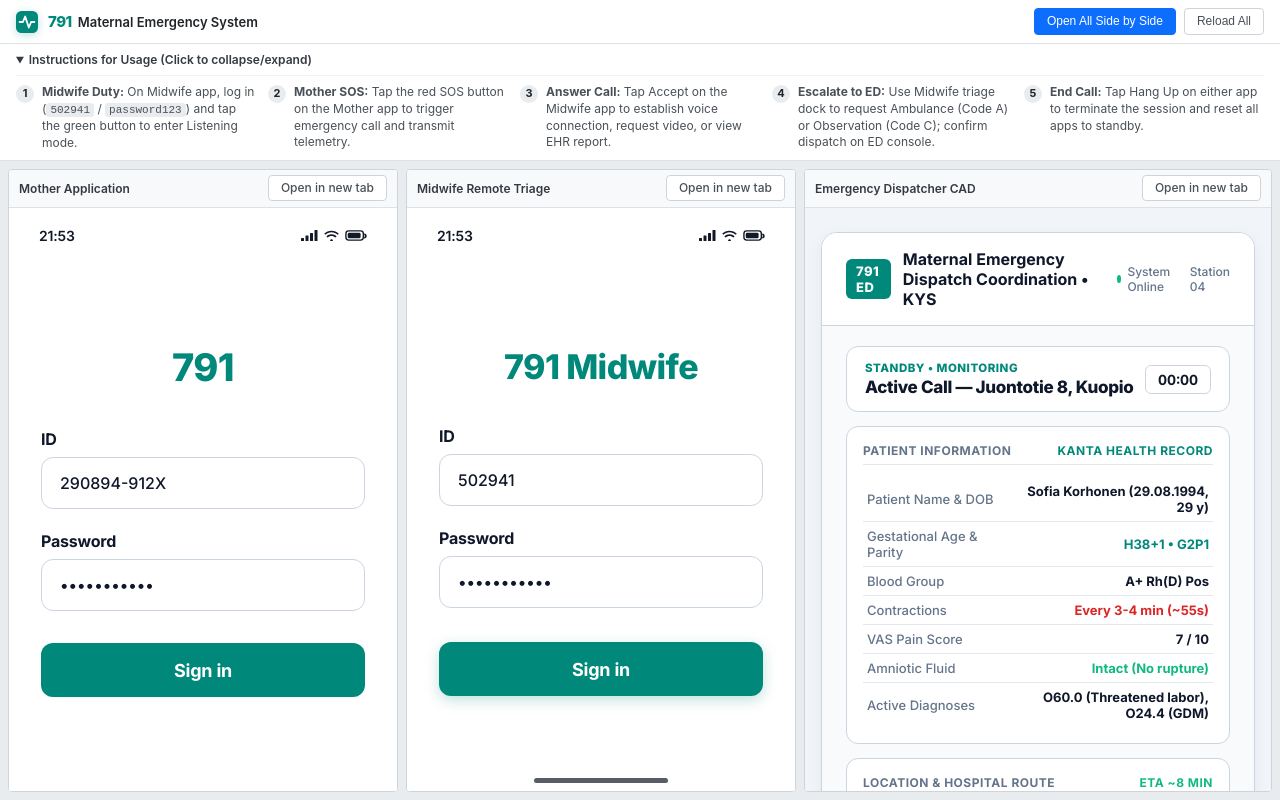
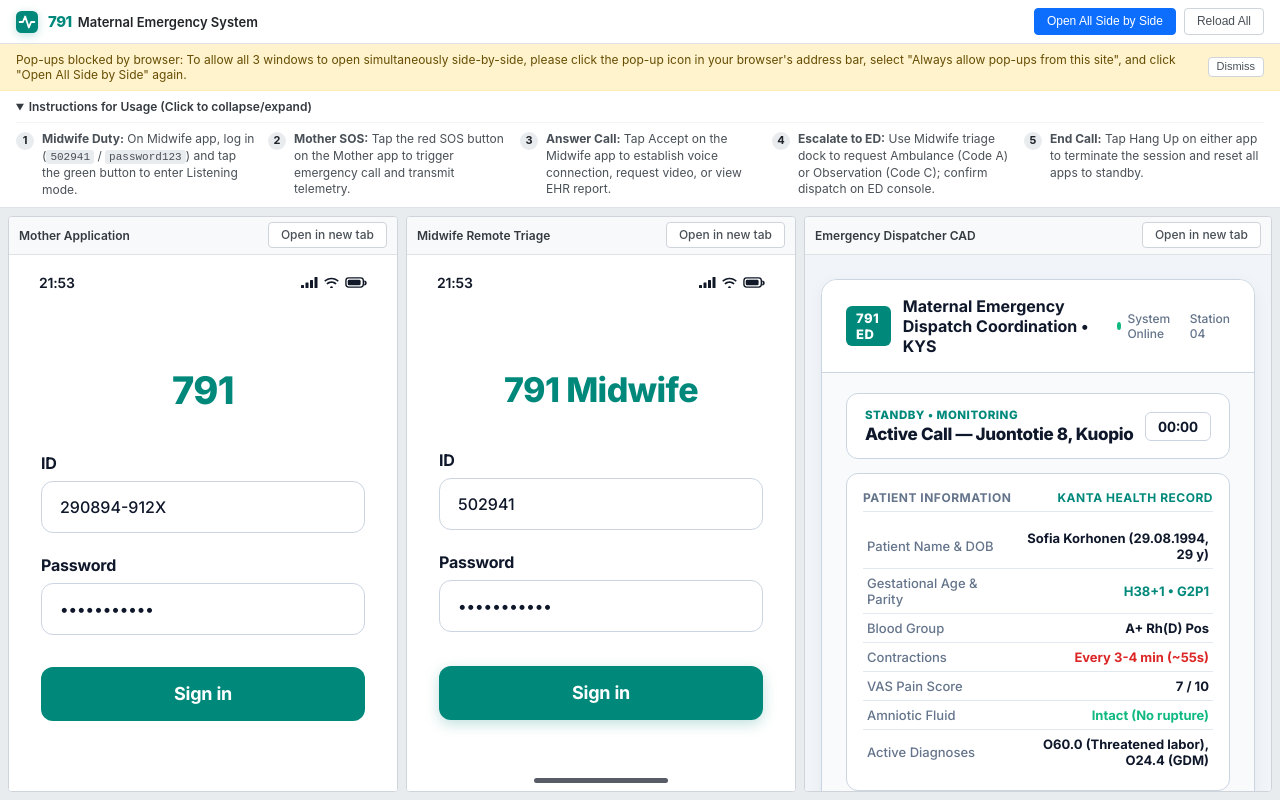
Before and after one commit to MumenOsman/Istekki-Hack, a website: page index.html in a window 1280 px wide. Both pictures are taken after a click on the button "Open All Side by Side". Drawn offline with nearby package versions, Linux system fonts and the light colour scheme.

Commit message:
fix: add popup blocked detection banner and direct html paths

```diff
--- a/css/landing.css
+++ b/css/landing.css
@@ -100,6 +100,24 @@ body {
   color: #ffffff;
 }
 
+/* Pop-up blocker warning banner */
+.popup-banner {
+  display: none;
+  background-color: #fff3cd;
+  color: #664d03;
+  border-bottom: 1px solid #ffecb5;
+  padding: 8px 16px;
+  font-size: 12px;
+  align-items: center;
+  justify-content: space-between;
+  flex-shrink: 0;
+  gap: 12px;
+}
+
+.popup-banner.visible {
+  display: flex;
+}
+
 /* Instructions Section */
 .instructions-wrapper {
   background-color: #ffffff;
--- a/index.html
+++ b/index.html
@@ -25,6 +25,11 @@
       <button id="reloadFramesBtn" class="btn">Reload All</button>
     </div>
   </header>
+
+  <div id="popupBanner" class="popup-banner">
+    <span>Pop-ups blocked by browser: To allow all 3 windows to open simultaneously side-by-side, please click the pop-up icon in your browser's address bar, select "Always allow pop-ups from this site", and click "Open All Side by Side" again.</span>
+    <button id="dismissBannerBtn" class="btn" style="padding: 2px 8px; font-size: 11px;">Dismiss</button>
+  </div>
 
   <section class="instructions-wrapper">
     <details class="instructions-details" open>
@@ -95,9 +100,18 @@
       const features = (left, width) =>
         `left=${left},top=${baseTop},width=${width},height=${availHeight},menubar=no,toolbar=no,location=no,status=no,resizable=yes,scrollbars=yes`;
 
-      window.open('mother.html', 'MotherAppWindow', features(baseLeft, colWidth));
-      window.open('midwife.html', 'MidwifeAppWindow', features(baseLeft + colWidth, colWidth));
-      window.open('ed.html', 'EDConsoleWindow', features(baseLeft + (colWidth * 2), lastColWidth));
+      const win1 = window.open('mother.html', 'MotherAppWindow', features(baseLeft, colWidth));
+      const win2 = window.open('midwife.html', 'MidwifeAppWindow', features(baseLeft + colWidth, colWidth));
+      const win3 = window.open('ed.html', 'EDConsoleWindow', features(baseLeft + (colWidth * 2), lastColWidth));
+
+      if (!win2 || !win3 || win2.closed || typeof win2.closed === 'undefined') {
+        const banner = document.getElementById('popupBanner');
+        if (banner) banner.classList.add('visible');
+      }
+    });
+
+    document.getElementById('dismissBannerBtn')?.addEventListener('click', () => {
+      document.getElementById('popupBanner')?.classList.remove('visible');
     });
 
     document.getElementById('reloadFramesBtn').addEventListener('click', () => {
```
Also changed, not shown: landing.html (+17 -3 lines).
